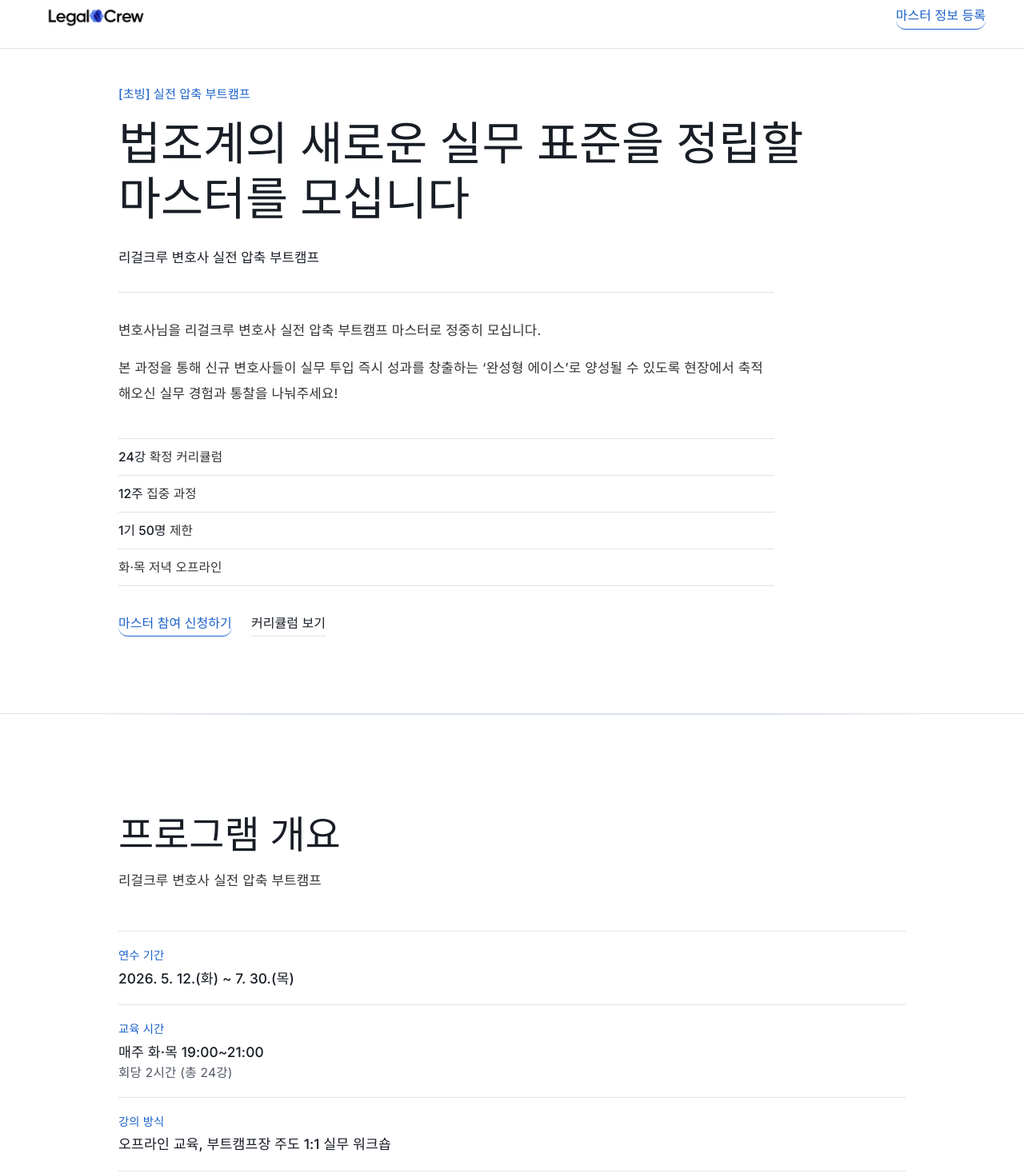
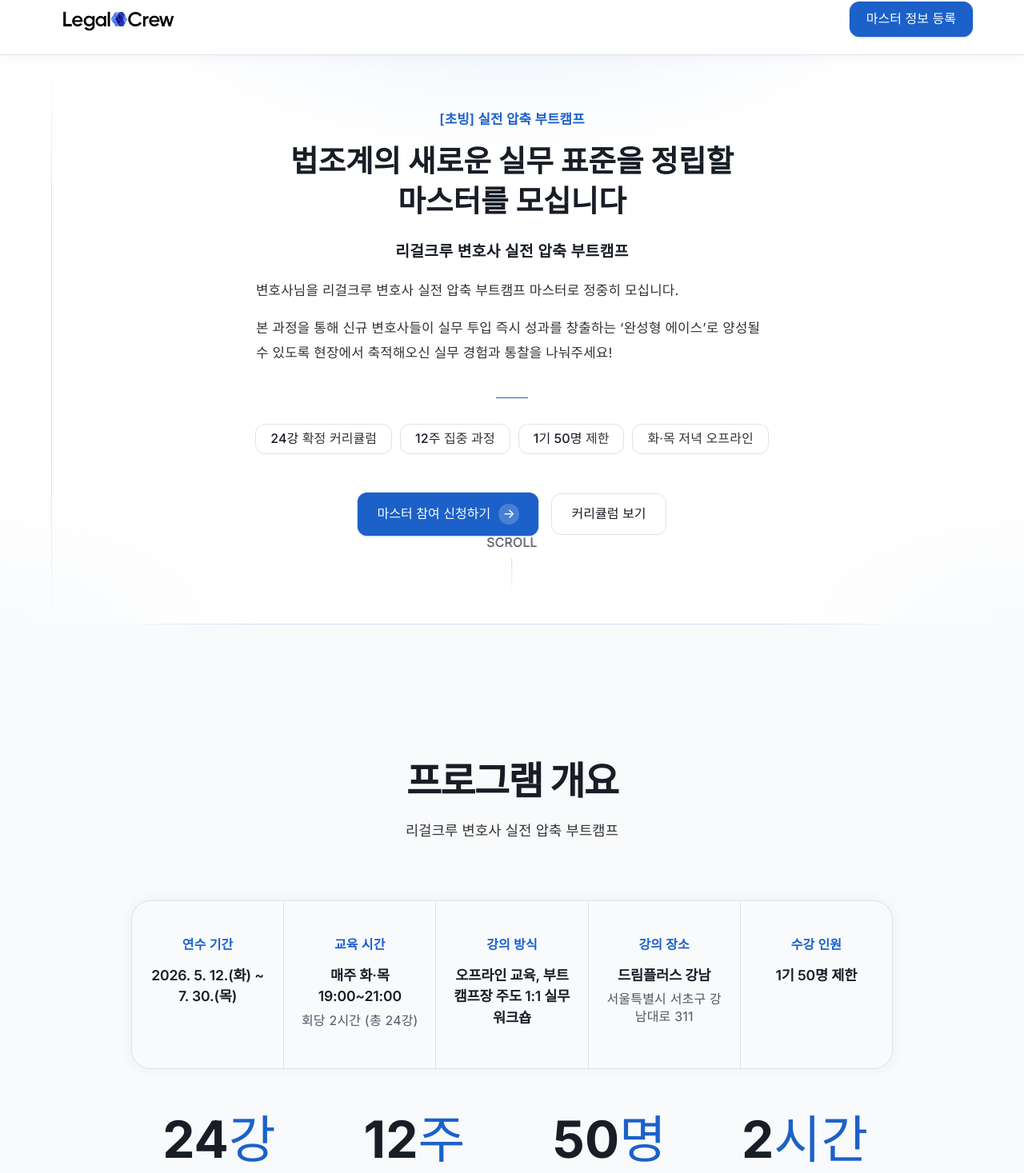
Before and after one commit to LegalEduc/EDUTeaser, a Next.js app: page / in a window 1280 px wide. Shown: the part 20-1487 px from the top of the page at 80% size. Built offline with nearby package versions, Linux system fonts and the light colour scheme; no server answers.

Commit message:
디자인 재편

```diff
--- a/src/app/globals.css
+++ b/src/app/globals.css
@@ -1,5 +1,5 @@
 /* @import 순서: 폰트 → Tailwind (CSS 스펙) */
-@import url("https://fonts.googleapis.com/css2?family=Cormorant+Garamond:ital,wght@0,300;0,400;1,300;1,400&family=Inter:wght@400;500;600;700;800;900&family=Noto+Sans+KR:wght@300;400;500;700&display=swap");
+@import url("https://fonts.googleapis.com/css2?family=Inter:wght@400;500;600;700;800;900&family=Noto+Sans+KR:wght@300;400;500;700&display=swap");
 
 @import "tailwindcss";
 
@@ -15,7 +15,6 @@
   --theme_shadow-blue: rgba(45, 127, 249, 0.28);
   --theme_button-text-spotlight: rgba(249, 252, 255, 0.97);
   --theme_button-text-secondary-active: rgba(7, 12, 20, 0.82);
-  --theme_mid-blue: #254fad;
 
   --color-white: #ffffff;
   --color-cream: #ffffff;
@@ -41,12 +40,10 @@
 
   --color-muted: rgba(255, 255, 255, 0.45);
 
-  --font-sans: "Haas", "Haas Grot Text R Web", "Inter", "Noto Sans KR", -apple-system, BlinkMacSystemFont, "Segoe UI",
-    Roboto, sans-serif;
-  --font-display: "Haas Groot Disp", "Haas", "Inter", "Noto Sans KR", -apple-system, BlinkMacSystemFont, "Segoe UI",
-    Roboto, sans-serif;
+  --font-sans: "Haas", "Haas Grot Text R Web", "Inter", "Noto Sans KR", -apple-system,
+    BlinkMacSystemFont, "Segoe UI", Roboto, sans-serif;
   --font-serif: "Noto Sans KR", serif;
-  --font-logo: "Cormorant Garamond", serif;
+  --font-logo: "Haas Groot Disp", "Haas", "Inter", sans-serif;
 }
 
 @layer base {
@@ -72,7 +69,7 @@
   }
 
   .font-heading {
-    font-family: var(--font-display);
+    font-family: "Haas Groot Disp", "Haas", "Inter", "Noto Sans KR", sans-serif;
     letter-spacing: 0;
   }
 
@@ -90,17 +87,6 @@
 
   .shadow-airtable-soft {
     box-shadow: rgba(15, 48, 106, 0.05) 0 0 20px;
-  }
-
-  button {
-    border-radius: 12px;
-    letter-spacing: 0.08px;
-  }
-
-  input,
-  textarea,
-  select {
-    letter-spacing: 0.08px;
   }
 }
 
--- a/src/components/teaser/Hero.tsx
+++ b/src/components/teaser/Hero.tsx
@@ -2,21 +2,56 @@
 
 export default function Hero({ onApplyClick }: { onApplyClick: () => void }) {
   return (
-    <section className="pt-28 md:pt-32 pb-16 md:pb-24 bg-cream border-b border-cream-dark">
-      <div className="max-w-[1080px] mx-auto px-[clamp(16px,4vw,48px)]">
-        <p className="text-[0.95rem] font-medium text-gold tracking-[0.12px] mb-4">
+    <section className="min-h-screen min-h-[720px] pt-24 md:pt-28 bg-cream flex items-center justify-center text-center relative overflow-hidden">
+      <div
+        className="absolute inset-0 pointer-events-none"
+        style={{
+          background: `
+            radial-gradient(ellipse 70% 50% at 50% 0%, rgba(27,97,201,0.08) 0%, transparent 55%),
+            radial-gradient(ellipse 50% 40% at 0% 100%, rgba(248,250,252,1) 0%, transparent 50%),
+            radial-gradient(ellipse 50% 40% at 100% 100%, rgba(248,250,252,1) 0%, transparent 50%)
+          `,
+        }}
+      />
+
+      <div
+        className="absolute top-24 bottom-0 pointer-events-none hidden md:block"
+        style={{
+          left: "clamp(24px,5vw,64px)",
+          width: "1px",
+          background:
+            "linear-gradient(to bottom, transparent 0%, rgba(27,97,201,0.2) 30%, rgba(27,97,201,0.2) 70%, transparent 100%)",
+        }}
+      />
+
+      <div className="relative z-10 max-w-[820px] px-[clamp(24px,5vw,64px)] pb-16">
+        <p
+          className="text-[clamp(0.9rem,1.4vw,1.05rem)] font-semibold text-gold tracking-[0.12px] mb-4"
+          style={{ animation: "fadeIn 0.8s ease 0.3s both" }}
+        >
           [초빙] 실전 압축 부트캠프
         </p>
-        <h1 className="font-heading text-[clamp(1.8rem,5vw,3.6rem)] font-medium text-ink leading-[1.2] tracking-normal mb-7">
+
+        <h1
+          className="text-[clamp(1.35rem,4.2vw,2.35rem)] font-bold text-ink leading-[1.35] tracking-normal mb-6"
+          style={{ animation: "fadeUp 1s cubic-bezier(0.22,1,0.36,1) 0.5s both" }}
+        >
           법조계의 새로운 실무 표준을 정립할
           <br />
           마스터를 모십니다
         </h1>
-        <p className="text-[1.05rem] font-medium text-ink tracking-[0.08px] mb-8">
+
+        <p
+          className="text-[clamp(1.05rem,2vw,1.2rem)] font-semibold text-ink tracking-[0.02em] mb-5"
+          style={{ animation: "fadeUp 0.9s ease 0.85s both" }}
+        >
           리걸크루 변호사 실전 압축 부트캠프
         </p>
-        <div className="border-t border-cream-dark pt-8 max-w-[820px]">
-          <div className="text-left text-[1rem] md:text-[1.05rem] text-slate leading-[1.85] tracking-[0.18px] space-y-4 mb-10">
+
+        <div
+          className="text-left max-w-[640px] mx-auto text-[1rem] md:text-[1.05rem] text-slate leading-[1.85] tracking-[0.18px] space-y-4 mb-10"
+          style={{ animation: "fadeUp 0.9s ease 1s both" }}
+        >
           <p>
             변호사님을 리걸크루 변호사 실전 압축 부트캠프 마스터로 정중히 모십니다.
           </p>
@@ -25,28 +60,69 @@ export default function Hero({ onApplyClick }: { onApplyClick: () => void }) {
             현장에서 축적해오신 실무 경험과 통찰을 나눠주세요!
           </p>
         </div>
-          <ul className="border-t border-cream-dark text-[0.98rem] text-slate tracking-[0.08px]">
-            <li className="py-3 border-b border-cream-dark"><strong className="text-ink font-medium">24강</strong> 확정 커리큘럼</li>
-            <li className="py-3 border-b border-cream-dark"><strong className="text-ink font-medium">12주</strong> 집중 과정</li>
-            <li className="py-3 border-b border-cream-dark"><strong className="text-ink font-medium">1기 50명</strong> 제한</li>
-            <li className="py-3 border-b border-cream-dark">화·목 저녁 오프라인</li>
-          </ul>
+
+        <span
+          className="block w-10 h-px bg-gold mx-auto my-8"
+          style={{ animation: "lineGrow 0.6s ease 1.1s both" }}
+        />
+
+        <div
+          className="flex justify-center flex-wrap gap-2.5 mb-12"
+          style={{ animation: "fadeUp 0.9s ease 1.25s both" }}
+        >
+          {[
+            { strong: "24강", text: "확정 커리큘럼" },
+            { strong: "12주", text: "집중 과정" },
+            { strong: "1기 50명", text: "제한" },
+            { strong: null, text: "화·목 저녁 오프라인" },
+          ].map((chip, i) => (
+            <span
+              key={i}
+              className="text-[1rem] font-normal text-slate border border-cream-dark bg-white rounded-[12px] py-[7px] px-[18px] tracking-[0.08px] transition-all duration-300 hover:border-gold/35 hover:text-ink"
+            >
+              {chip.strong && (
+                <strong className="text-ink font-medium">{chip.strong} </strong>
+              )}
+              {chip.text}
+            </span>
+          ))}
         </div>
-        <div className="mt-8 flex items-center gap-6 flex-wrap">
+
+        <div
+          className="flex items-center justify-center gap-4 flex-wrap"
+          style={{ animation: "fadeUp 0.9s ease 1.4s both" }}
+        >
           <button
             onClick={onApplyClick}
-            className="text-[1rem] font-medium tracking-[0.08px] border-0 border-b border-gold text-gold bg-transparent py-1 cursor-pointer"
+            className="inline-flex items-center gap-2.5 text-[1rem] font-medium tracking-[0.08px] uppercase px-6 py-3.5 rounded-[12px] bg-gold text-white border-none cursor-pointer transition-all duration-300 hover:bg-gold-dark hover:-translate-y-0.5 shadow-airtable hover:shadow-airtable-soft"
           >
-            마스터 참여 신청하기
+            <span>마스터 참여 신청하기</span>
+            <span className="w-[26px] h-[26px] rounded-full bg-white/20 flex items-center justify-center text-[1rem]">
+              &rarr;
+            </span>
           </button>
           <a
             href="#curriculum"
-            className="text-[1rem] font-medium tracking-[0.08px] border-0 border-b border-cream-dark text-ink no-underline py-1"
+            className="inline-flex items-center gap-2.5 text-[1rem] font-medium tracking-[0.08px] uppercase px-6 py-3.5 rounded-[12px] bg-white text-ink border border-cream-dark no-underline cursor-pointer transition-all duration-300 hover:border-gold/40 hover:bg-cream-mid"
           >
             커리큘럼 보기
           </a>
         </div>
       </div>
+
+      <div
+        className="absolute bottom-10 left-1/2 -translate-x-1/2 flex flex-col items-center gap-2.5 text-slate-light"
+        style={{ animation: "fadeIn 1s ease 2s both" }}
+      >
+        <span className="text-[1rem] tracking-[0.12px] uppercase font-medium">Scroll</span>
+        <div
+          className="w-px h-10"
+          style={{
+            background: "linear-gradient(to bottom, rgba(27,97,201,0.45), transparent)",
+            animation: "scrollPulse 2s ease infinite",
+          }}
+        />
+      </div>
     </section>
   );
 }
--- a/src/components/teaser/Nav.tsx
+++ b/src/components/teaser/Nav.tsx
@@ -3,7 +3,7 @@
 export default function Nav({ onApplyClick }: { onApplyClick: () => void }) {
   return (
     <nav
-      className="fixed top-0 left-0 right-0 z-[200] flex items-center justify-between py-4 px-[clamp(16px,4vw,48px)] border-b border-cream-dark bg-white/95"
+      className="fixed top-0 left-0 right-0 z-[200] flex items-center justify-between py-4 px-[clamp(24px,5vw,64px)] border-b border-cream-dark bg-white/95 backdrop-blur-md shadow-airtable-soft"
     >
       <a
         href="#"
@@ -13,12 +13,12 @@ export default function Nav({ onApplyClick }: { onApplyClick: () => void }) {
         <img
           src="/legalcrew-logo.png"
           alt="LegalCrew"
-          className="h-10 md:h-12 w-auto max-w-[min(260px,52vw)] object-contain object-left"
+          className="h-12 md:h-14 w-auto max-w-[min(360px,60vw)] object-contain object-left"
         />
       </a>
       <button
         onClick={onApplyClick}
-        className="text-[0.9rem] md:text-[1rem] font-medium tracking-[0.08px] uppercase py-1.5 border-0 border-b border-gold bg-transparent text-gold cursor-pointer shrink-0"
+        className="text-[1rem] font-medium tracking-[0.08px] uppercase px-5 py-2.5 rounded-[12px] border border-gold bg-gold text-white cursor-pointer transition-all duration-300 hover:bg-gold-dark shadow-airtable shrink-0"
       >
         마스터 정보 등록
       </button>
--- a/src/components/teaser/Overview.tsx
+++ b/src/components/teaser/Overview.tsx
@@ -36,53 +36,59 @@ export default function Overview() {
   }, []);
 
   return (
-    <section className="bg-cream py-[clamp(80px,10vw,120px)] border-b border-cream-dark">
-      <div className="max-w-[1080px] mx-auto px-[clamp(16px,4vw,48px)]">
-        <div ref={headerRef} className="reveal mb-12">
-          <h2 className="font-heading text-[clamp(30px,4vw,48px)] font-medium text-ink leading-[1.25] tracking-normal">
+    <section className="bg-cream-mid py-[clamp(100px,12vw,160px)]">
+      <div className="max-w-[1080px] mx-auto px-[clamp(24px,5vw,64px)]">
+        <div ref={headerRef} className="reveal text-center mb-[72px]">
+          <h2 className="text-[clamp(30px,4vw,48px)] font-bold text-ink leading-[1.25] tracking-[-0.035em] mt-3">
             프로그램 개요
           </h2>
-          <p className="mt-3 text-[1.05rem] text-slate font-normal leading-[1.8] tracking-[0.18px]">
+          <p className="mt-4 text-[1.1rem] text-slate font-normal leading-[1.8] tracking-[0.18px]">
             리걸크루 변호사 실전 압축 부트캠프
           </p>
         </div>
 
-        <div ref={gridRef} className="reveal reveal-delay-1 border-t border-cream-dark">
+        <div
+          ref={gridRef}
+          className="reveal reveal-delay-1 grid grid-cols-2 md:grid-cols-5 gap-px bg-cream-dark border border-cream-dark rounded-3xl overflow-hidden shadow-airtable-soft"
+        >
           {items.map((item, idx) => (
             <div
               key={item.label}
-              className={`py-5 border-b border-cream-dark ${idx === 4 ? "" : ""}`}
+              className={`bg-cream-mid py-11 px-5 text-center transition-colors duration-300 hover:bg-white ${
+                idx === 4 ? "col-span-2 md:col-span-1" : ""
+              }`}
             >
-              <p className="text-[0.9rem] font-medium tracking-[0.12px] uppercase text-gold mb-1.5">
+              <p className="text-[1rem] font-semibold tracking-[0.12px] uppercase text-gold mb-3.5">
                 {item.label}
               </p>
-              <p className="text-[1.08rem] font-medium text-ink leading-[1.5] tracking-[0.1px]">
+              <p className="text-[1.1rem] font-semibold text-ink leading-[1.5] mb-1.5 tracking-[-0.01em]">
                 {item.value}
               </p>
               {item.sub ? (
-                <p className="text-[0.98rem] text-slate-light font-light mt-0.5">{item.sub}</p>
+                <p className="text-[1rem] text-slate-light font-light">{item.sub}</p>
               ) : null}
             </div>
           ))}
         </div>
 
-        <div className="mt-12 border-t border-cream-dark">
+        {/* 핵심 지표(숫자로 보는 영역)는 Statistics 섹션을 제거하고 여기로 이어 붙입니다. */}
+        <div className="mt-14 grid grid-cols-2 md:grid-cols-4 gap-6">
           {stats.map((s) => (
-            <div key={s.label} className="py-4 border-b border-cream-dark">
-              <div className="text-[clamp(30px,4vw,42px)] font-medium text-ink leading-none tracking-normal mb-1">
+            <div key={s.label} className="text-center">
+              <div className="text-[clamp(42px,5vw,64px)] font-bold text-ink leading-none tracking-normal mb-2">
                 {s.num}
                 <span className="text-gold font-medium">
                   {s.unit}
                 </span>
               </div>
-              <p className="text-[0.98rem] text-slate-light font-light tracking-[0.08px] leading-[1.6]">
+              <p className="text-[1rem] text-slate-light font-light tracking-[0.08px] leading-[1.6]">
                 {s.label}
               </p>
             </div>
           ))}
         </div>
 
-        <div className="reveal reveal-delay-2 mt-10 text-[1.02rem] text-slate leading-[1.85] tracking-[0.18px] space-y-4">
+        <div className="reveal reveal-delay-2 mt-12 max-w-[800px] mx-auto text-[1.02rem] text-slate leading-[1.85] tracking-[0.18px] space-y-4">
           <p className="font-semibold text-ink">졸업 산출물 및 커리어 지원</p>
           <p>
             조원희 부트캠프장(법무법인 디엘지 대표변호사) 주도로 Personal Portfolio Book 완성을 위한 1:1 강평·피드백을
```
Also changed, not shown: src/components/ApplyModal.tsx (+14 -14 lines), src/components/teaser/Curriculum.tsx (+101 -24 lines), src/components/teaser/Footer.tsx (+30 -12 lines). Lines whose indentation alone changed are shown as unchanged.
